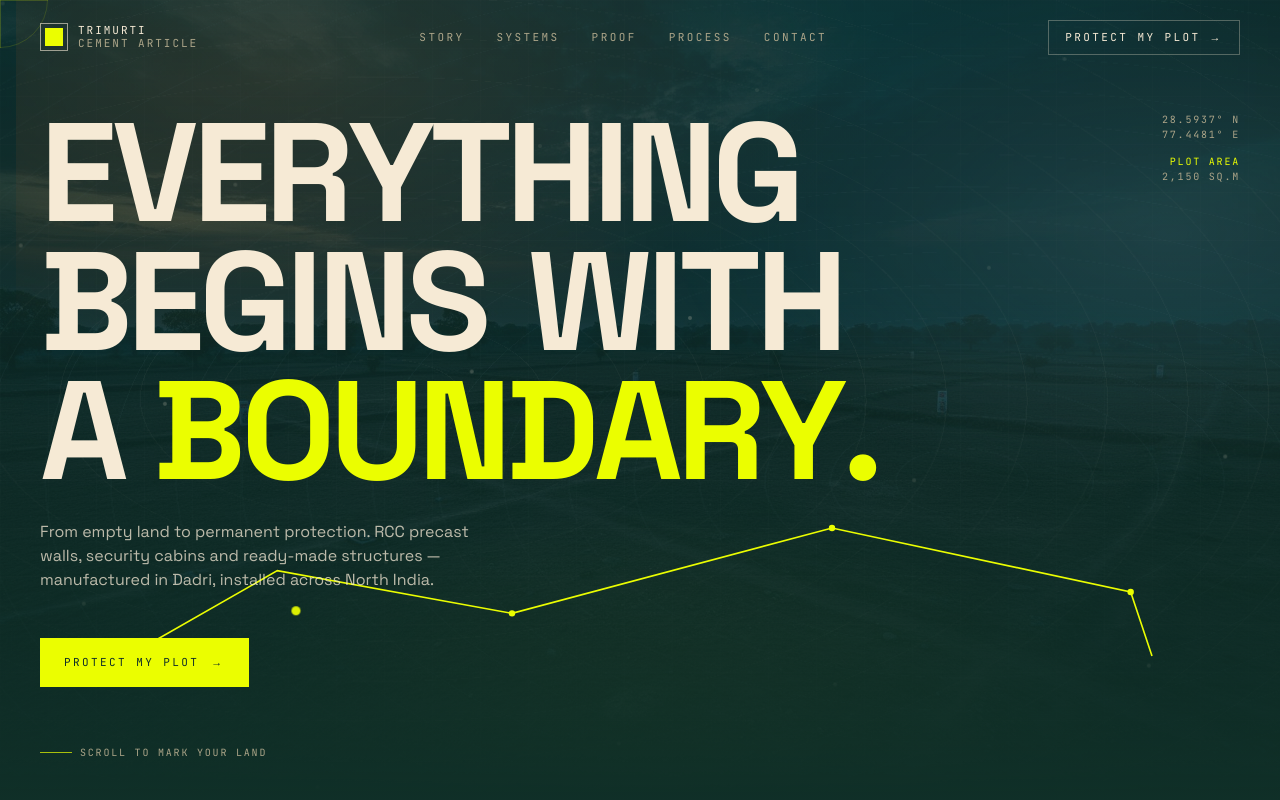
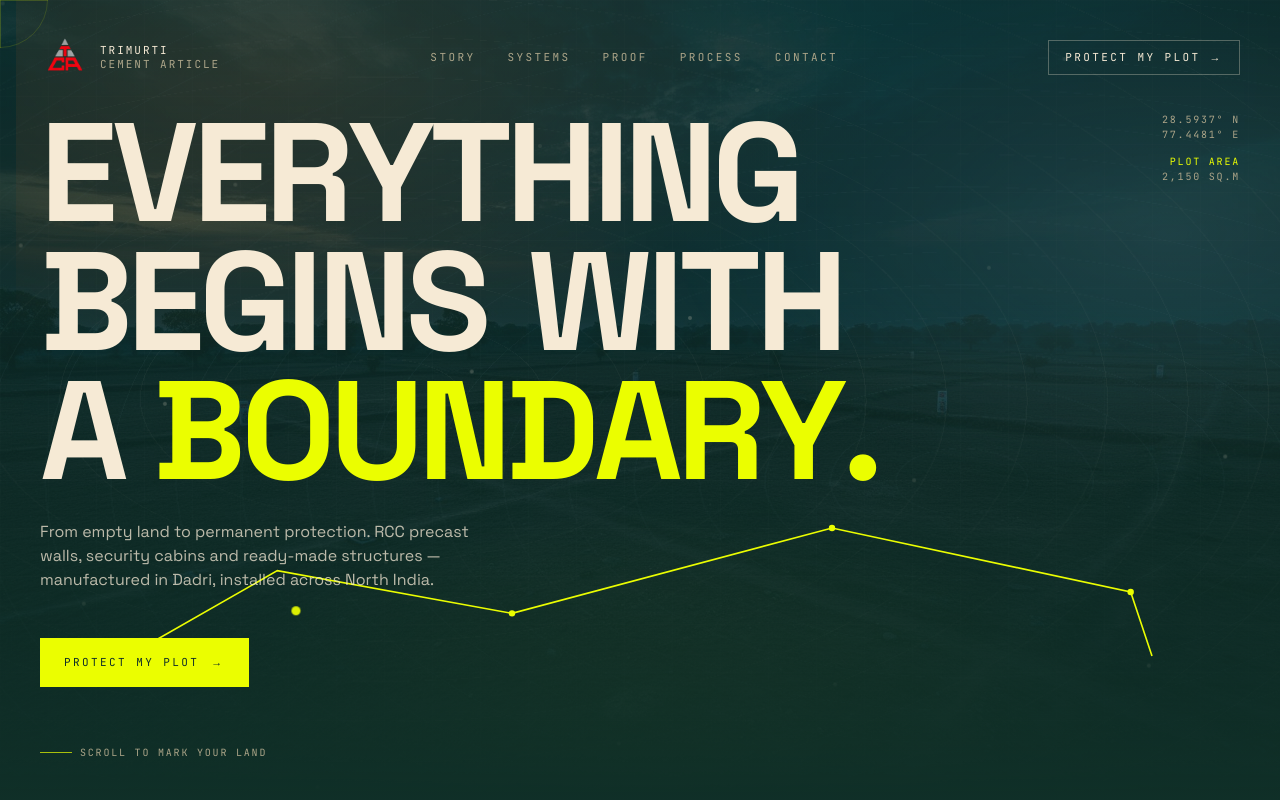
Before and after one commit to NiharRaiyani/trimurti-cmt-article, a Next.js app: page / in a window 1280 px wide. Shown: the top 800 px of the page. Built offline with nearby package versions, Linux system fonts and the light colour scheme.

Commit message:
fix: contect no and Logo in Navbar

```diff
--- a/src/components/site/HeroBoundary.tsx
+++ b/src/components/site/HeroBoundary.tsx
@@ -159,7 +159,7 @@ export function HeroBoundary() {
           and ready-made structures — manufactured in Dadri, installed across North India.
         </p>
         <div className="mt-8 flex flex-wrap items-center gap-3">
-          <a ref={ctaRef} href="https://wa.me/919726226674"
+          <a ref={ctaRef} href="https://wa.me/91973226674"
             className="hero-cta btn-magnetic group inline-flex items-center gap-3 bg-highlight text-background px-6 py-4 font-mono   text-[11px] tracking-[0.22em] uppercase">
             Protect My Plot
             <span className="transition-transform group-hover:translate-x-1">→</span>
--- a/src/components/site/Nav.tsx
+++ b/src/components/site/Nav.tsx
@@ -1,6 +1,7 @@
 "use client";
 
 import { useEffect, useState } from "react";
+import Image from "next/image";
 
 const links = [
   { label: "Story", href: "#story" },
@@ -23,20 +24,28 @@ export function Nav() {
 
   return (
     <header
-      className={`fixed inset-x-0 top-0 z-50 transition-all duration-500 ${
-        scrolled ? "backdrop-blur-md bg-background/70 border-b border-border" : ""
+      className={`fixed inset-x-0 top-0 z-50 transition-all duration-500 ${scrolled ? "backdrop-blur-md bg-background/70 border-b border-border" : ""
         }`}
     >
       <div className="mx-auto flex max-w-[1600px] items-center justify-between px-5 py-4 md:px-10 md:py-5">
         <a href="#top" className="flex items-center gap-2.5">
-          <span className="inline-block h-7 w-7 border border-foreground/60 relative">
+          {/* <span className="inline-block h-7 w-7 border border-foreground/60 relative">
             <span className="absolute inset-1 bg-highlight" />
-          </span>
+          </span> */}
+          <div className="flex items-center gap-2.5">
+            <Image
+              src="/TCA.png"
+              alt="Trimurti Cement Article"
+              width={50}
+              height={50}
+              className="object-contain"
+            />
             <span className="font-mono text-[11px] leading-tight tracking-[0.18em] uppercase">
               Trimurti
               <br />
               <span className="text-muted-foreground">Cement Article</span>
             </span>
+            </div>
         </a>
 
         <nav className="hidden md:flex items-center gap-8">
@@ -52,7 +61,7 @@ export function Nav() {
         </nav>
 
         <a
-          href="https://wa.me/917987674523"
+          href="https://wa.me/919723226674"
           className="hidden md:inline-flex items-center gap-2 border border-foreground/30 hover:border-highlight hover:text-highlight px-4 py-2 font-mono text-[11px] tracking-[0.22em] uppercase transition-colors"
         >
           Protect My Plot →
@@ -83,7 +92,7 @@ export function Nav() {
               </a>
             ))}
             <a
-              href="https://wa.me/917987674523"
+              href="https://wa.me/919723226674"
               className="mt-2 inline-flex w-fit items-center gap-2 bg-highlight text-background px-5 py-3 font-mono text-[11px] tracking-[0.22em] uppercase"
             >
               Protect My Plot →
--- a/src/components/site/SecureCTA.tsx
+++ b/src/components/site/SecureCTA.tsx
@@ -49,7 +49,7 @@ export function SecureCTA() {
         </h2>
 
         <div className="mt-12 md:mt-16 flex flex-col sm:flex-row items-center justify-center gap-4">
-          <a ref={waRef} href="https://wa.me/917987674523"
+          <a ref={waRef} href="https://wa.me/919723226674"
             className="cta-btn btn-magnetic group inline-flex items-center gap-3 bg-highlight text-background px-7 py-5 font-mono text-[12px] tracking-[0.24em] uppercase">
             ◉ Protect My Plot
             <span className="transition-transform group-hover:translate-x-1">→</span>
```
Lines whose indentation alone changed are shown as unchanged.
